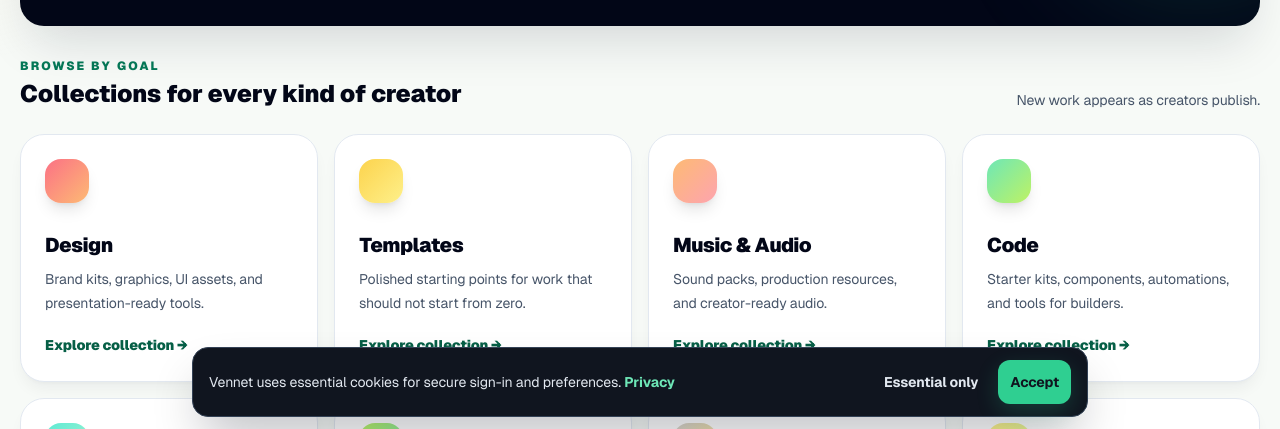
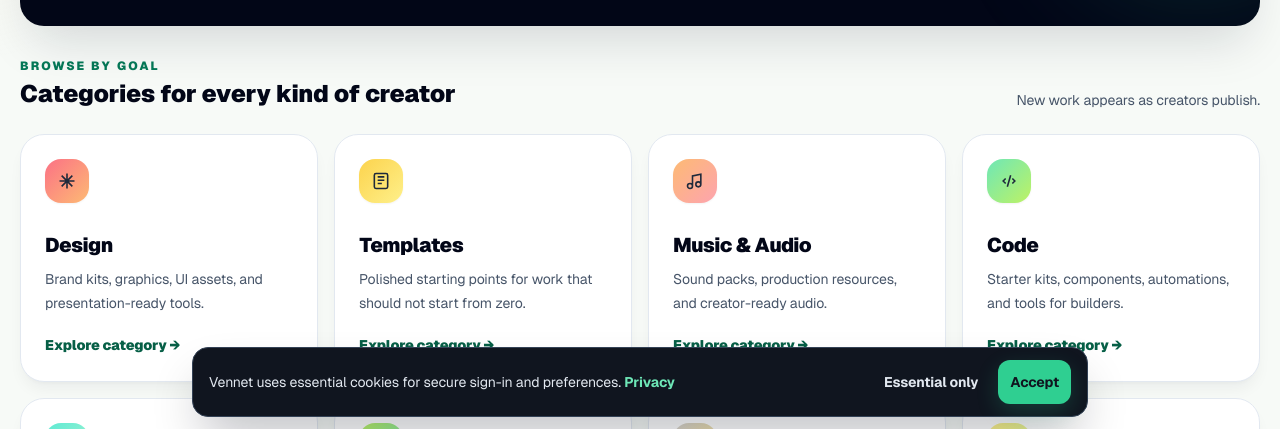
Before and after one commit to MagroOwner/Vennet, a Next.js app: page /collections in a window 1280 px wide. Shown: the part 371-800 px from the top of the page. Built offline with nearby package versions, Linux system fonts and the light colour scheme; no server answers.

Commit message:
style: add visible iconography to category browsing

```diff
--- a/src/app/collections/page.tsx
+++ b/src/app/collections/page.tsx
@@ -1,5 +1,6 @@
 import Link from "next/link";
 import { COLLECTIONS } from "@/lib/collections";
+import { CollectionIcon } from "@/components/CollectionIcon";
 
 export const metadata = { title: "Collections | Vennet", description: "Explore curated digital products and creator services on Vennet." };
 
@@ -9,7 +10,7 @@ export default function CollectionsPage() {
       <div className="absolute -right-16 top-0 h-64 w-64 rounded-full bg-emerald-400/20 blur-3xl" />
       <div className="relative max-w-2xl"><p className="text-xs font-black uppercase tracking-[.2em] text-emerald-300">Explore with intent</p><h1 className="mt-3 text-4xl font-black tracking-tight sm:text-5xl">Find the right kind of useful.</h1><p className="mt-4 text-base leading-7 text-slate-300">Browse focused collections of digital work made for creators, independent teams, and people building their next thing.</p><Link href="/marketplace" className="mt-6 inline-flex rounded-xl bg-emerald-300 px-5 py-3 text-sm font-black text-slate-950 transition hover:-translate-y-0.5 hover:bg-emerald-200">View every offer →</Link></div>
     </section>
-    <section><div className="flex flex-wrap items-end justify-between gap-4"><div><p className="text-xs font-black uppercase tracking-[.18em] text-emerald-700">Browse by goal</p><h2 className="mt-1 text-2xl font-black text-slate-950">Collections for every kind of creator</h2></div><p className="text-sm text-slate-600">New work appears as creators publish.</p></div><div className="mt-6 grid gap-4 sm:grid-cols-2 xl:grid-cols-4">{COLLECTIONS.map((collection, index) => <Link key={collection.slug} href={"/collections/" + collection.slug} className="group animate-rise relative overflow-hidden rounded-3xl border border-slate-200 bg-white p-6 shadow-lg shadow-slate-900/5 transition duration-300 hover:-translate-y-1 hover:shadow-xl" style={{ animationDelay: Math.min(index * 60, 420) + "ms" }}><div className={"h-11 w-11 rounded-2xl bg-gradient-to-br " + collection.accent + " shadow-lg"} /><h2 className="mt-7 text-xl font-black tracking-tight text-slate-950">{collection.name}</h2><p className="mt-2 text-sm leading-6 text-slate-600">{collection.description}</p><span className="mt-5 inline-flex text-sm font-black text-emerald-800 transition group-hover:translate-x-1">Explore collection →</span></Link>)}</div></section>
+    <section><div className="flex flex-wrap items-end justify-between gap-4"><div><p className="text-xs font-black uppercase tracking-[.18em] text-emerald-700">Browse by goal</p><h2 className="mt-1 text-2xl font-black text-slate-950">Categories for every kind of creator</h2></div><p className="text-sm text-slate-600">New work appears as creators publish.</p></div><div className="mt-6 grid gap-4 sm:grid-cols-2 xl:grid-cols-4">{COLLECTIONS.map((collection, index) => <Link key={collection.slug} href={"/collections/" + collection.slug} className="group animate-rise relative overflow-hidden rounded-3xl border border-slate-200 bg-white p-6 shadow-lg shadow-slate-900/5 transition duration-300 hover:-translate-y-1 hover:shadow-xl" style={{ animationDelay: Math.min(index * 60, 420) + "ms" }}><span className={"grid h-11 w-11 place-items-center rounded-2xl bg-gradient-to-br " + collection.accent + " text-slate-800 shadow-sm"}><CollectionIcon collection={collection} /></span><h2 className="mt-7 text-xl font-black tracking-tight text-slate-950">{collection.name}</h2><p className="mt-2 text-sm leading-6 text-slate-600">{collection.description}</p><span className="mt-5 inline-flex text-sm font-black text-emerald-800 transition group-hover:translate-x-1">Explore category →</span></Link>)}</div></section>
     <section className="rounded-3xl border border-emerald-200 bg-emerald-50 p-7 sm:flex sm:items-center sm:justify-between"><div><p className="text-xl font-black text-slate-950">Have something worth sharing?</p><p className="mt-2 text-sm leading-6 text-slate-700">List a digital product or a service, set clear delivery details, and sell with Stripe-powered checkout.</p></div><Link href="/dashboard/seller" className="button-primary mt-5 shrink-0 sm:mt-0">Start selling</Link></section>
   </main>;
 }
```
